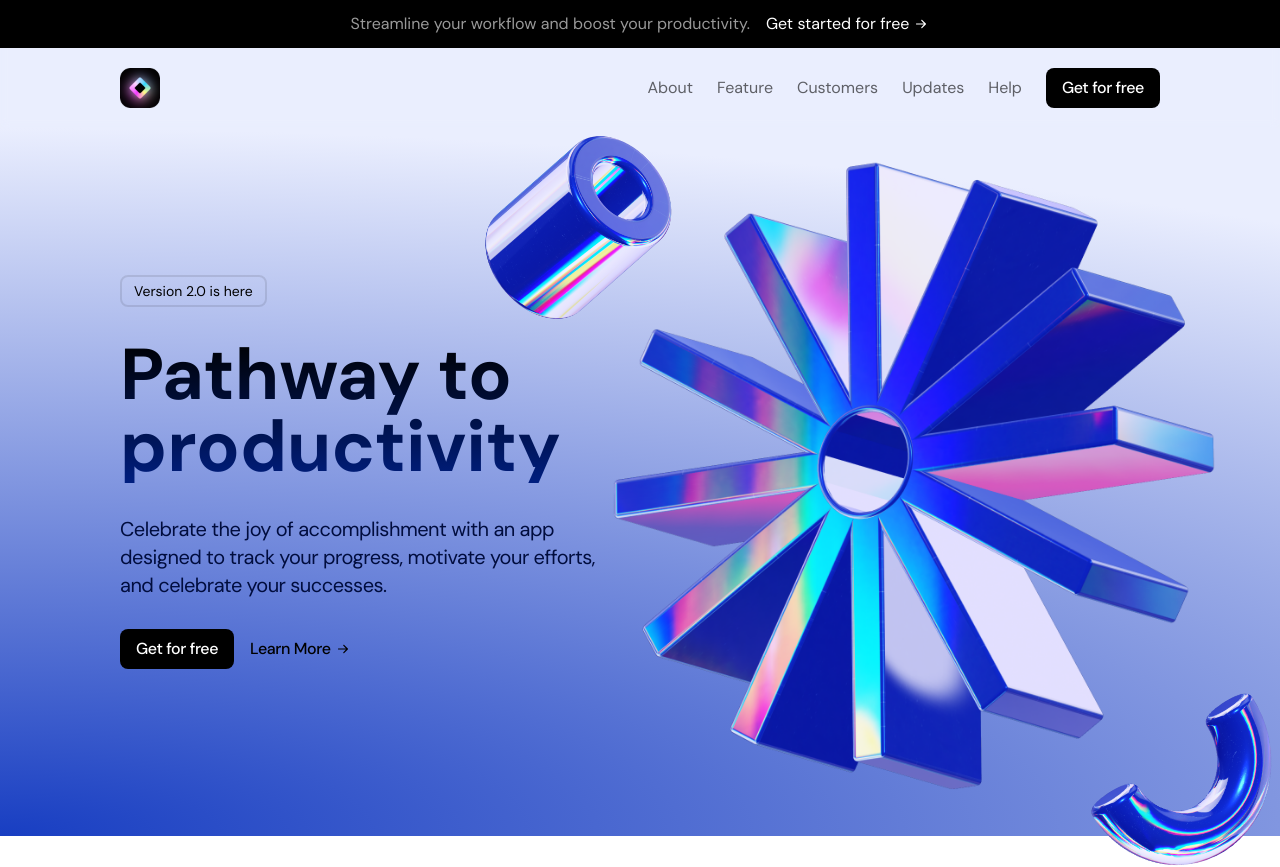
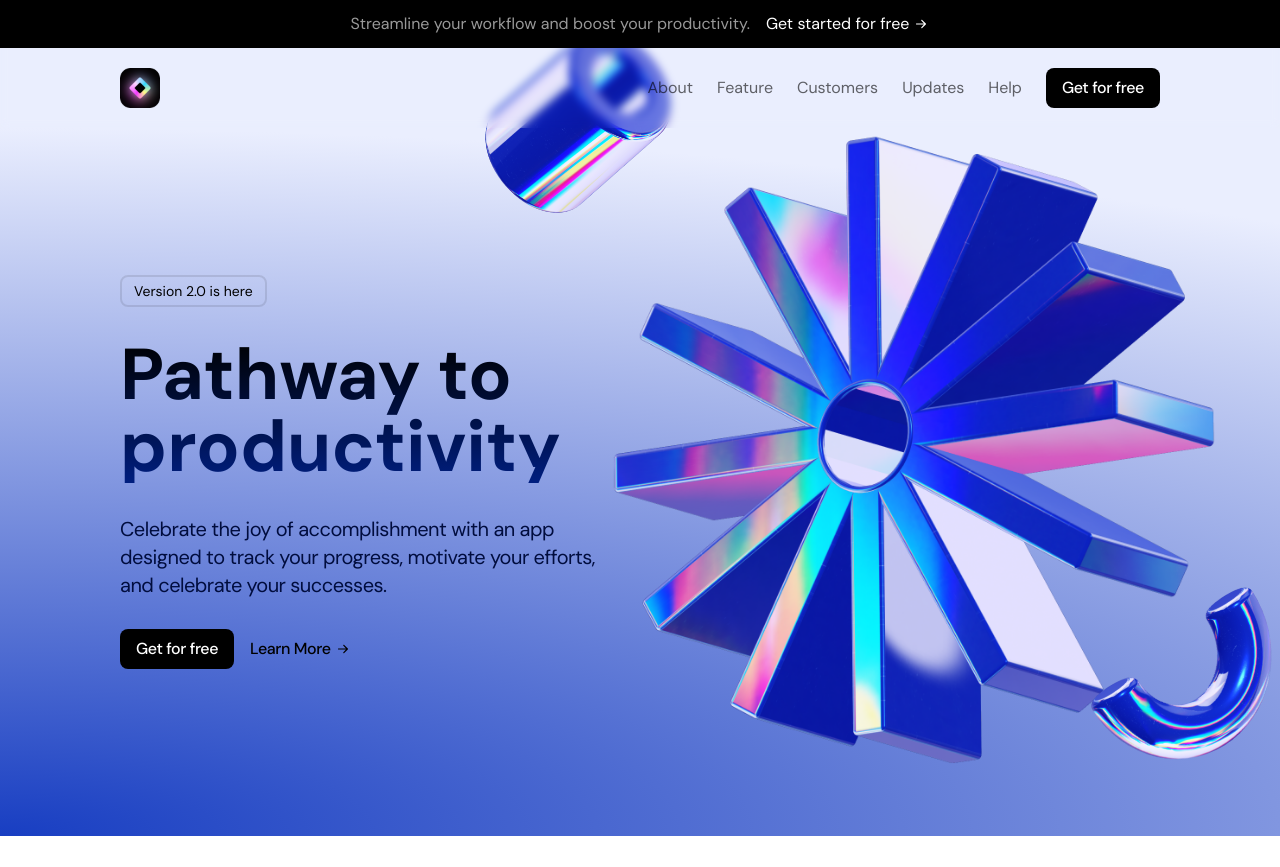
Before and after one commit to MarkMPW/light-saas-landing-page, a Next.js app: page / in a window 1280 px wide. Shown: the top 867 px of the page. Built offline with nearby package versions, Linux system fonts and the light colour scheme.

Commit message:
implement animation in hero section

```diff
--- a/sections/Hero.tsx
+++ b/sections/Hero.tsx
@@ -1,14 +1,25 @@
-import React from "react";
+"use client"
+
+import React, { useRef } from "react";
 import ArrowRight from "@/assets/arrow-right.svg";
-import Cog from "@/assets/cog.png";
+import CogImage from "@/assets/cog.png";
 import Cylinder from "@/assets/cylinder.png";
 import Noodle from "@/assets/noodle.png";
 
 import Image from "next/image";
+import { motion, useScroll, useTransform } from "framer-motion";
 
 const Hero = () => {
+  const ref = useRef(null)
+  const { scrollYProgress  } = useScroll({
+    target: ref,
+    offset: ["start end", "end start"]
+  })
+
+  const translateY = useTransform(scrollYProgress, [0, 1], [150, -150])
+
   return (
-    <section className="pt-8 pb-20 md:pt-5 md:pb-10 bg-[radial-gradient(ellipse_200%_100%_at_bottom_left,#183EC2,#EAEEFE_100%)] overflow-x-clip">
+    <section ref={ref} className="pt-8 pb-20 md:pt-5 md:pb-10 bg-[radial-gradient(ellipse_200%_100%_at_bottom_left,#183EC2,#EAEEFE_100%)] overflow-x-clip">
       <div className="container">
         <div className="md:flex items-center">
           <div className="md:w-[478px]">
@@ -32,26 +43,42 @@ const Hero = () => {
           </div>
 
           <div className="mt-20 md:mt-0 md:h-[648px] md:flex-1 relative">
-            <Image
-              src={Cog}
+            <motion.img
+              src={CogImage.src}
               alt="Cog image"
               width={648}
               height={648}
               className="md:absolute md:h-full md:w-auto md:max-w-none md:-left-6"
+              animate={{
+                translateY: [-30, 30]
+              }}
+              transition={{
+                repeat: Infinity,
+                repeatType: "mirror",
+                duration: 3,
+                ease: "easeInOut"
+              }}
             />
-            <Image
-              src={Cylinder}
+            <motion.img
+              src={Cylinder.src}
               alt="Cylinder image"
               className="hidden md:block md:absolute -top-8 -left-32"
               width={220}
               height={220}
+              style={{
+                translateY
+              }}
             />
-            <Image
-              src={Noodle}
+            <motion.img
+              src={Noodle.src}
               alt="Noodle image"
               width={220}
               height={220}
               className="hidden md:block md:absolute top-[520px] left-[488px] rotate-[30deg]"
+              style={{
+                rotate: 30,
+                translateY
+              }}
             />
           </div>
         </div>
```
